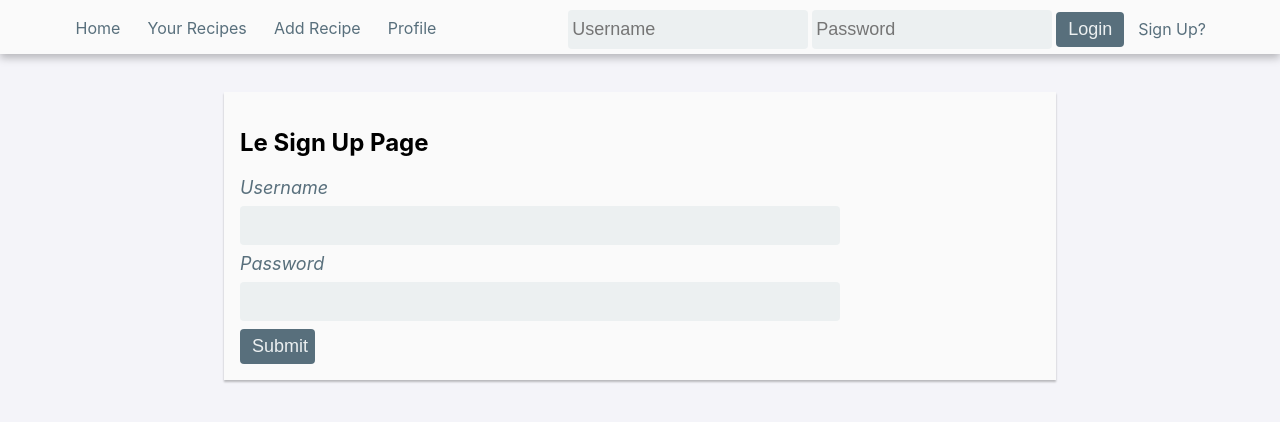
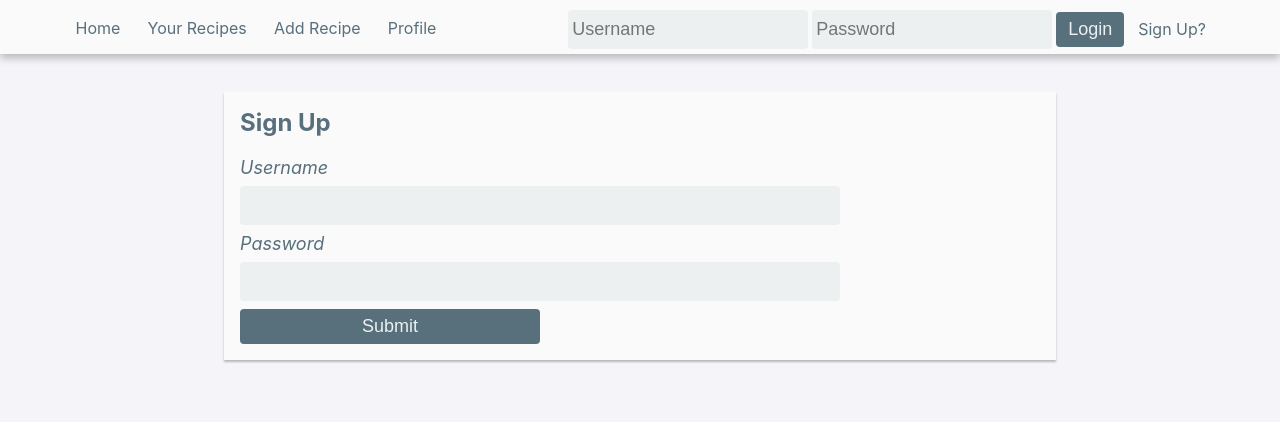
Before and after one commit to joehdodd/recipes-web, a React (Create React App) app: page /sign-up in a window 1280 px wide. Shown: the top 422 px of the page. Built offline with nearby package versions, Linux system fonts and the light colour scheme; no server answers.

Commit message:
refactors code and styles

```diff
--- a/src/components/AddRecipeContainer.js
+++ b/src/components/AddRecipeContainer.js
@@ -23,7 +23,7 @@ export default withRouter(({ location, history }) => {
         }
       })
       .then(res => {
-        history.push({ pathname: "/", state: { ...res.data.data } });
+        history.push({ pathname: "/home", state: { ...res.data.data } });
       });
   };
   return (
--- a/src/components/App.js
+++ b/src/components/App.js
@@ -74,9 +74,19 @@ export default () => {
                     path="/home"
                     render={() => (
                       <div className="main-content">
-                        <div className="content-section align-start">
-                          <h3>Search Recipes</h3>
+                        <div
+                          className="content-section align-start"
+                          style={{
+                            display: "grid",
+                            gridAutoFlow: "column",
+                            gridGap: "8px",
+                            justifyContent: "start"
+                          }}
+                        >
                           <input value={searchTerm} onChange={onChange} />
+                          <span role="img" aria-label="search recipes">
+                            &#128269;
+                          </span>
                         </div>
                         <RecipesContainer user={user} searchTerm={searchTerm} />
                       </div>
--- a/src/components/SignUp.js
+++ b/src/components/SignUp.js
@@ -48,7 +48,7 @@ export default () => {
   });
   return (
     <section className="content-section">
-      <h2>Le Sign Up Page</h2>
+      <h2>Sign Up</h2>
       <form className="grid-form-row" onSubmit={handleSignUp}>
         <label for="username">Username</label>
         <input
@@ -78,7 +78,7 @@ export default () => {
             })
           }
         />
-        <button className="button-eighth" type="submit">
+        <button className="button-half" type="submit">
           Submit
         </button>
       </form>
--- a/src/index.css
+++ b/src/index.css
@@ -31,6 +31,12 @@ span,
 ol,
 ul {
   color: #2f3c43;
+}
+
+h2,
+h3 {
+  margin-top: 0;
+  color: #586f7c;
 }
 
 input[type="text"],
```
